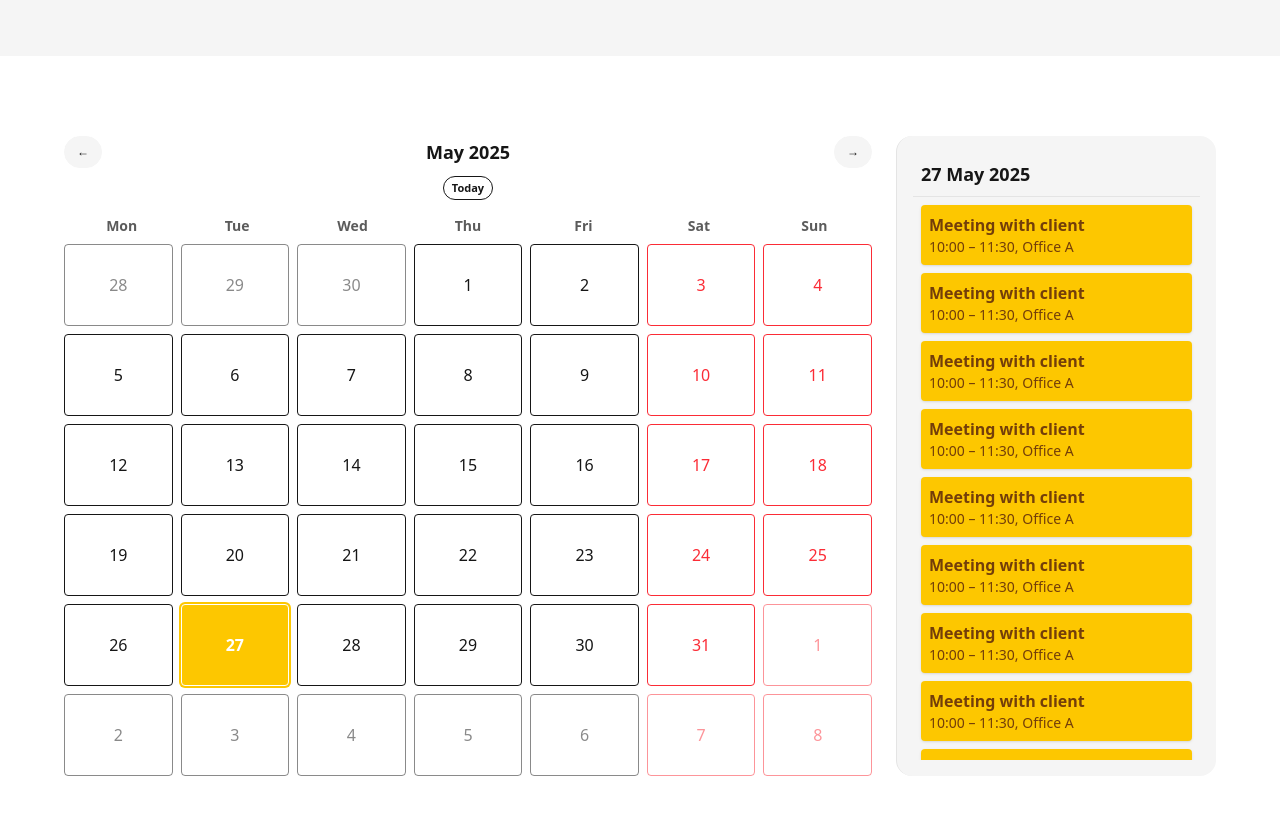
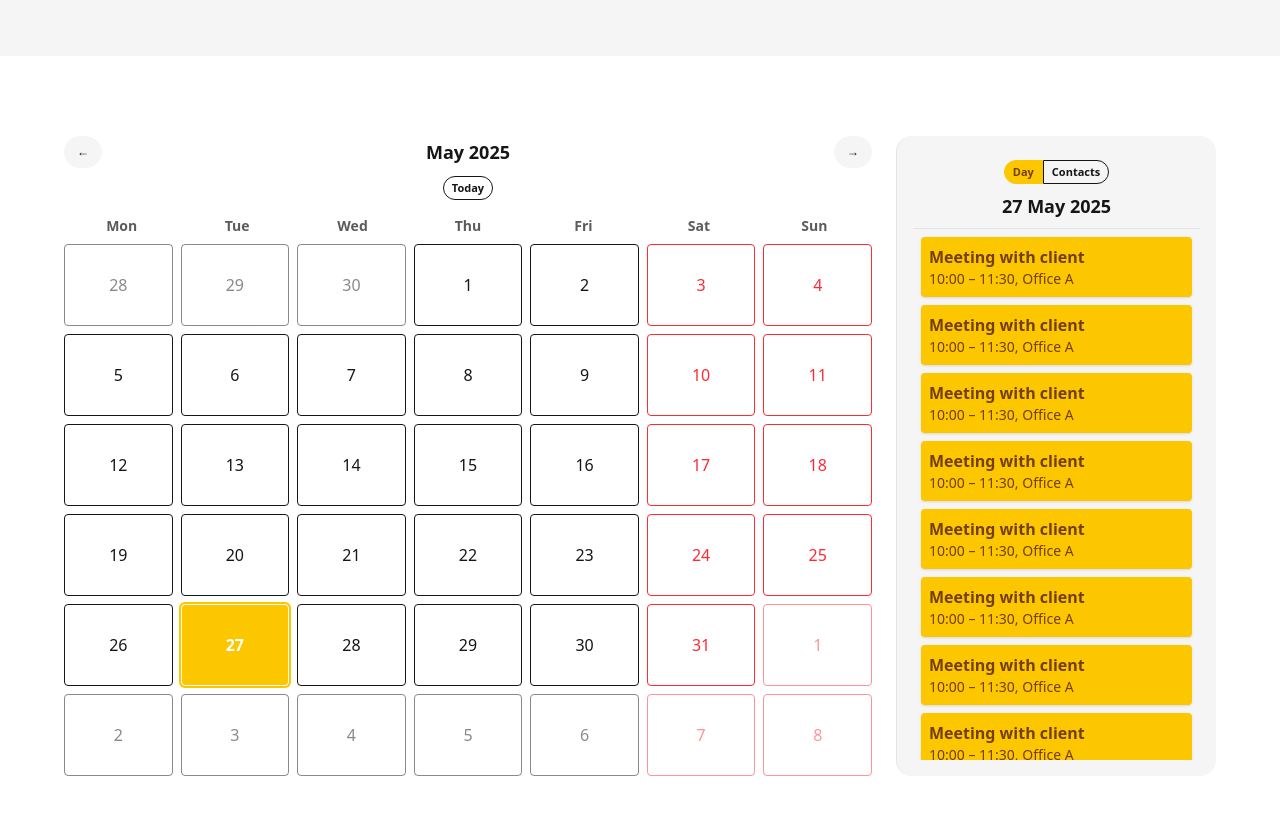
Before and after one commit to Team-01-GA/Team-01-GA-TimeNest, a React (Vite) app: page /calendar in a window 1280 px wide. Shown: the top 814 px of the page. Built offline with nearby package versions, Linux system fonts and the light colour scheme; no server answers.

Commit message:
Split sidebar into Day and Contacts views

```diff
--- /dev/null
+++ b/src/components/calendar/ContactList.tsx
@@ -0,0 +1,11 @@
+function ContactList() {
+  return (
+    <div className="flex-1 overflow-y-auto p-2 space-y-2">
+      <div className="text-sm text-center text-base-content/60 pt-4">
+        Contact list placeholder
+      </div>
+    </div>
+  );
+}
+
+export default ContactList;
--- /dev/null
+++ b/src/components/calendar/EventList.tsx
@@ -0,0 +1,22 @@
+type EventListProps = {
+    count?: number;
+};
+
+function EventList({ count = 50 }: EventListProps) {
+    return (
+        // scrollable
+        <div className="flex-1 overflow-y-auto p-2 space-y-2">
+            {[...Array(count)].map((_, i) => (
+                <div
+                    key={i}
+                    className="p-2 bg-primary text-primary-content rounded shadow"
+                >
+                    <h3 className="font-semibold">Meeting with client</h3>
+                    <p className="text-sm">10:00 – 11:30, Office A</p>
+                </div>
+            ))}
+        </div>
+    );
+}
+
+export default EventList;
--- a/src/components/calendar/Sidebar.tsx
+++ b/src/components/calendar/Sidebar.tsx
@@ -1,14 +1,35 @@
+import { useState } from 'react';
+import EventList from './EventList';
+import ContactList from './ContactList';
+
 type SidebarProps = {
     selectedDate: Date;
 };
 
 function Sidebar({ selectedDate }: SidebarProps) {
+    const [activeTab, setActiveTab] = useState<'day' | 'contacts'>('day');
+
     return (
         <div className="flex flex-col h-full">
 
-            {/* Sticky Header */}
-            <div className="p-2 border-b border-base-300 shrink-0">
-                <h2 className="text-lg font-semibold">
+            {/* Sticky Top Controls */}
+            <div className="p-2 border-b border-base-300 shrink-0 sticky top-0 bg-base-200 z-10">
+                <div className="flex justify-center mb-2">
+                    <button
+                        className={`btn btn-xs rounded-r-none ${activeTab === 'day' ? 'btn-primary' : 'btn-outline'}`}
+                        onClick={() => setActiveTab('day')}
+                    >
+                        Day
+                    </button>
+                    <button
+                        className={`btn btn-xs rounded-l-none ${activeTab === 'contacts' ? 'btn-primary' : 'btn-outline'}`}
+                        onClick={() => setActiveTab('contacts')}
+                    >
+                        Contacts
+                    </button>
+                </div>
+
+                <h2 className="text-lg font-semibold text-center">
                     {selectedDate.toLocaleDateString('en-GB', {
                         day: '2-digit',
                         month: 'long',
@@ -17,19 +38,8 @@ function Sidebar({ selectedDate }: SidebarProps) {
                 </h2>
             </div>
 
-            {/* Scrollable Events */}
-            <div className="flex-1 overflow-y-auto p-2 space-y-2">
-                {[...Array(50)].map((_, i) => (
-                    <div
-                        key={i}
-                        className="p-2 bg-primary text-primary-content rounded shadow"
-                    >
-                        <h3 className="font-semibold">Meeting with client</h3>
-                        <p className="text-sm">10:00 – 11:30, Office A</p>
-                    </div>
-                ))}
-            </div>
-
+            {/* Scrollable View */}
+            {activeTab === 'day' ? <EventList /> : <ContactList />}
         </div>
     );
 }
```
